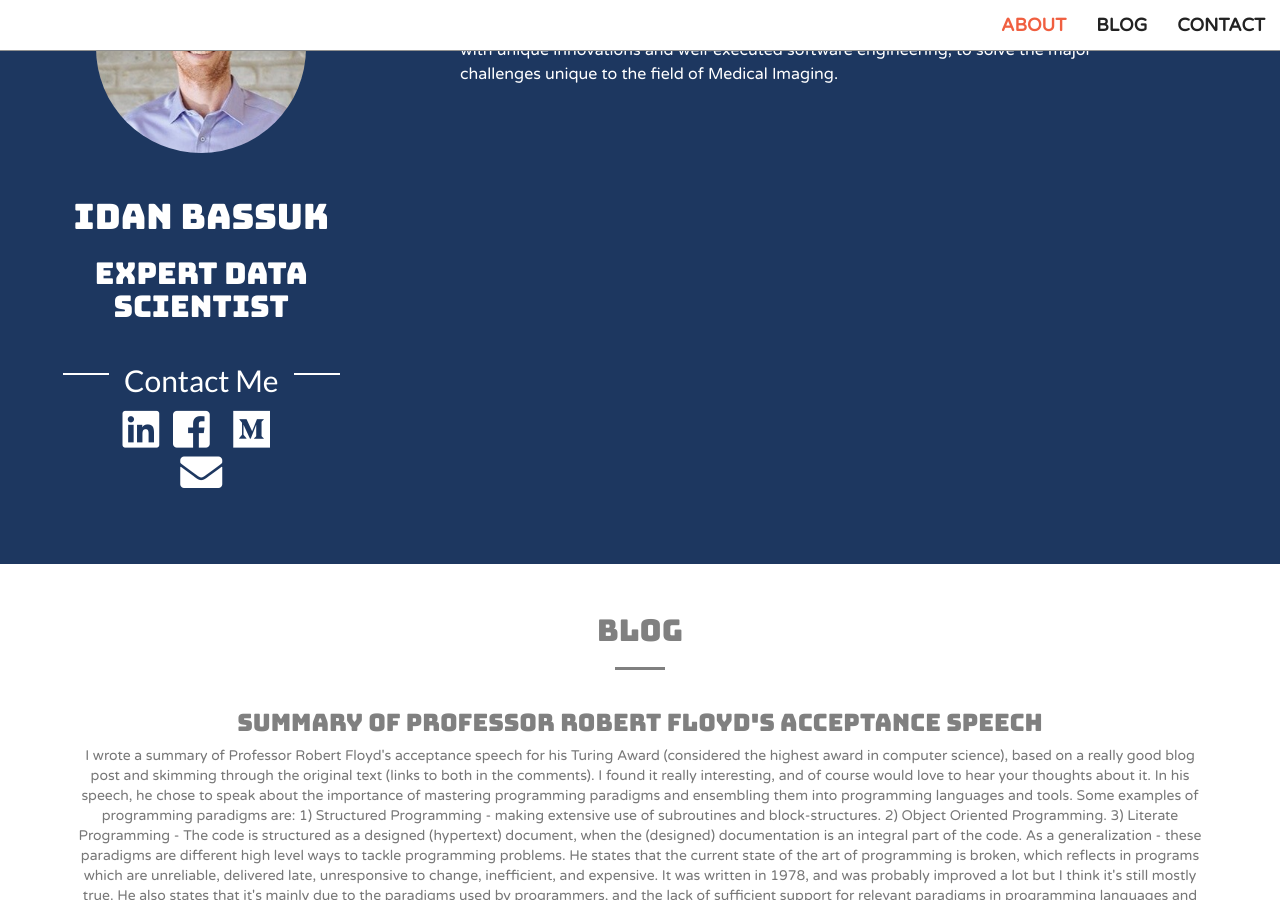
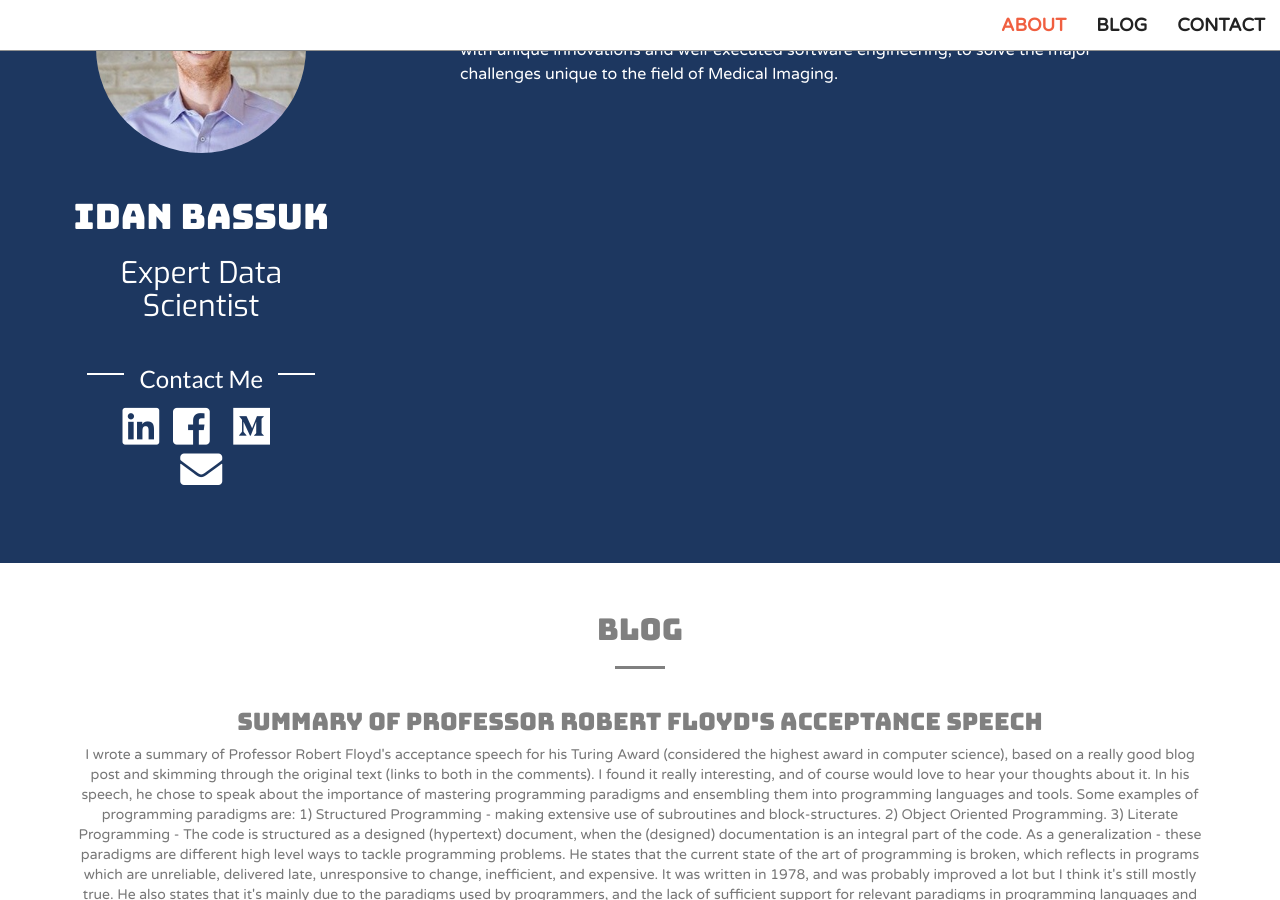
Before and after one commit to idan-bassuk/idan-bassuk.github.io, a Jekyll site: the page built from index.html, in a window 1280 px wide and 900 px high, scrolled down 1057 px. Built offline with Jekyll 4.4.1, drawn with Linux system fonts in a browser that asks for light colours; some web fonts are replaced.

Commit message:
Update about.html

```diff
--- a/_includes/about.html
+++ b/_includes/about.html
@@ -4,10 +4,10 @@
 	    <div class="col-lg-3  text-center">
                 <div class="service-box team">
                     <img id="profile-photo" src="img/idan.jpeg" class="img-responsive img-circle" alt="">
-                    <h1>{{ site.owner }}</h1>
-		    <h2>{{ site.description }}</h2>
+                    <h1 class="title">{{ site.owner }}</h1>
+		    <h2 class="sub-title">{{ site.description }}</h2>
 		    <br>
-                    <h2 class="fancy"><span>Contact Me</span></h2>
+                    <h3 class="fancy"><span>Contact Me</span></h3>
 		    {% include social.html  %}
                 </div>
             </div>
```
